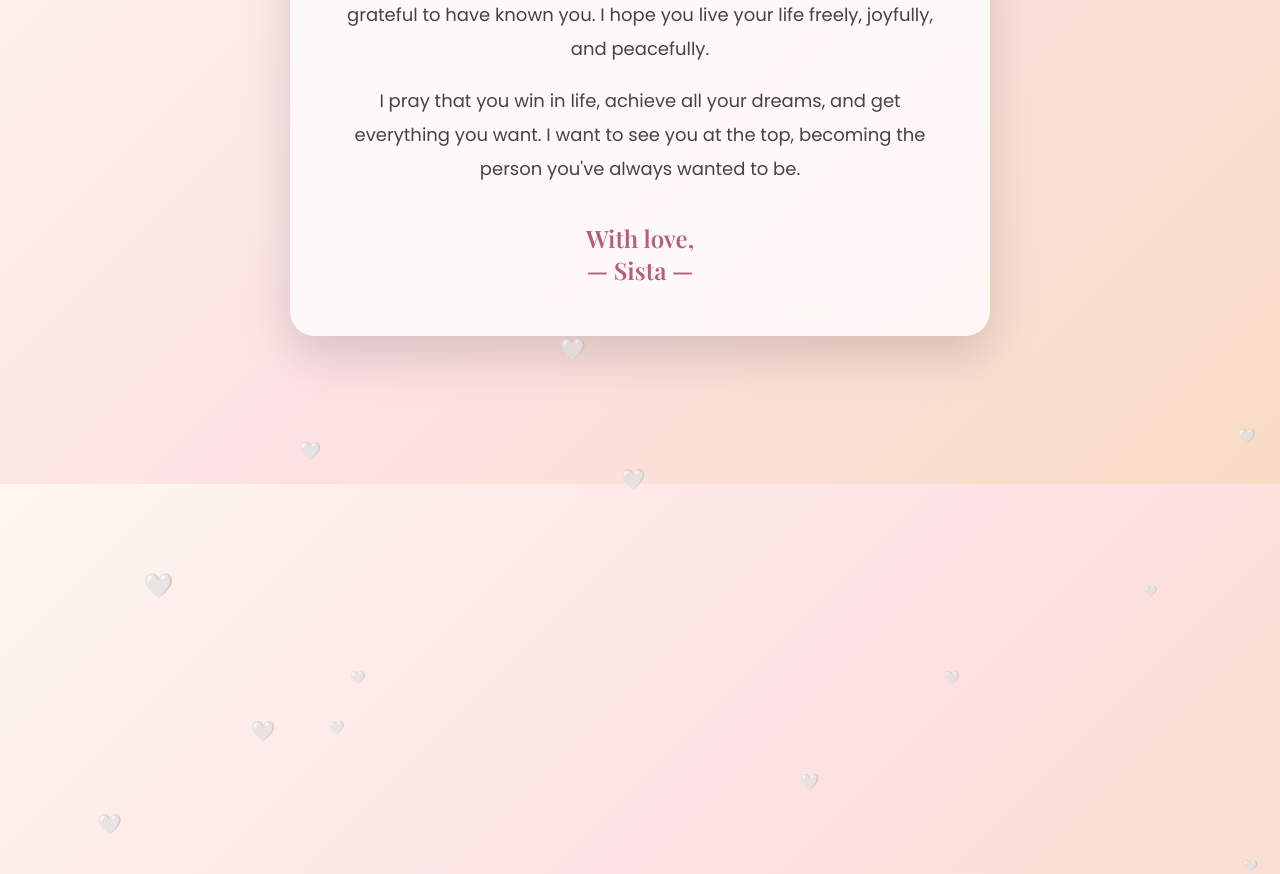
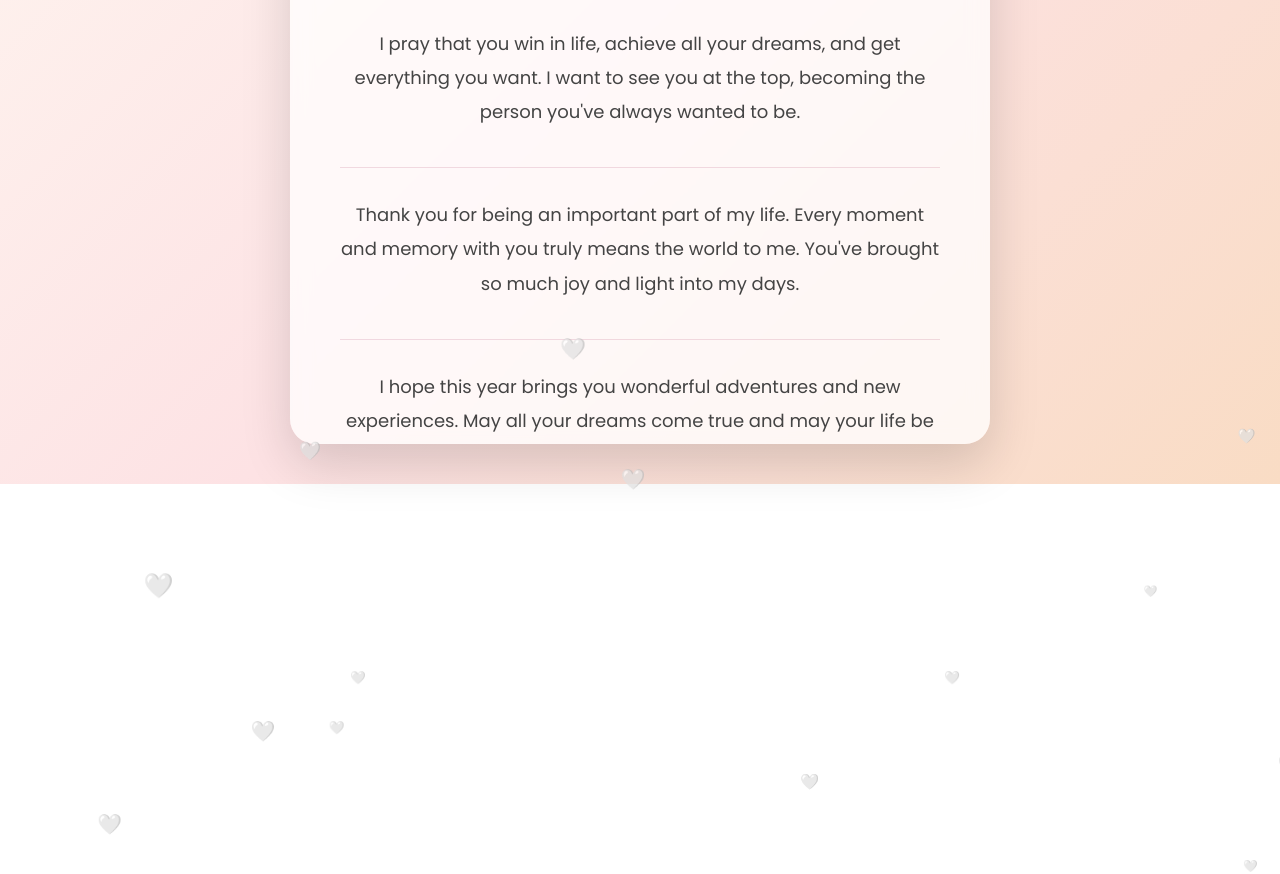
Before and after one commit to prasistamaolana2000-oss/outhman-birthday-xoxo-, a plain HTML site: page index.html in a window 1280 px wide. Shown: the part 316-1190 px from the top of the page. After the commit the page ends 800 px from the top, so only its background shows below. Drawn offline with nearby package versions, Linux system fonts and the light colour scheme.

Commit message:
Update birthday greeting with scrollable content in English

```diff
--- a/index.html
+++ b/index.html
@@ -24,16 +24,38 @@
     overflow:hidden;
 }
 
-.card{
+.container{
     width:90%;
     max-width:700px;
+    height:90vh;
+    max-height:800px;
     background:rgba(255,255,255,.75);
     backdrop-filter:blur(10px);
     border-radius:25px;
     padding:50px;
     text-align:center;
     box-shadow:0 20px 50px rgba(0,0,0,.15);
+    overflow-y:scroll;
+    overflow-x:hidden;
     animation:fade 1.5s ease;
+}
+
+.container::-webkit-scrollbar{
+    width:8px;
+}
+
+.container::-webkit-scrollbar-track{
+    background:rgba(0,0,0,.1);
+    border-radius:10px;
+}
+
+.container::-webkit-scrollbar-thumb{
+    background:#b85c7d;
+    border-radius:10px;
+}
+
+.container::-webkit-scrollbar-thumb:hover{
+    background:#a04a66;
 }
 
 h1{
@@ -50,18 +72,30 @@
     margin-bottom:18px;
 }
 
+.section{
+    margin-bottom:30px;
+    padding-bottom:20px;
+    border-bottom:1px solid rgba(184, 92, 125, 0.2);
+}
+
+.section:last-child{
+    border-bottom:none;
+}
+
 .signature{
     margin-top:35px;
+    padding-top:30px;
     font-family:'Playfair Display',serif;
     font-size:24px;
     color:#b85c7d;
 }
 
 .heart{
-    position:absolute;
+    position:fixed;
     color:#ff7b9c;
     animation:float linear infinite;
     opacity:.7;
+    pointer-events:none;
 }
 
 @keyframes float{
@@ -88,23 +122,78 @@
 
 <body>
 
-<div class="card">
+<div class="container">
     <h1>Happy Birthday, Outhman 🤍</h1>
 
+    <div class="section">
         <p>
             Hi Outhman, this is your day and I want to say some things.
             I'm grateful to have known you.
             I hope you live your life freely, joyfully, and peacefully.
         </p>
+    </div>
 
+    <div class="section">
         <p>
             I pray that you win in life, achieve all your dreams, and get everything you want.
             I want to see you at the top, becoming the person you've always wanted to be.
         </p>
+    </div>
+
+    <div class="section">
+        <p>
+            Thank you for being an important part of my life. Every moment and memory with you truly means the world to me.
+            You've brought so much joy and light into my days.
+        </p>
+    </div>
+
+    <div class="section">
+        <p>
+            I hope this year brings you wonderful adventures and new experiences.
+            May all your dreams come true and may your life be filled with laughter, love, and endless joy.
+        </p>
+    </div>
+
+    <div class="section">
+        <p>
+            You've taught me so many valuable lessons. Your courage, honesty, and kind heart always inspire me
+            to become a better version of myself. I admire you more than words can express.
+        </p>
+    </div>
+
+    <div class="section">
+        <p>
+            On this special day, I want you to know how much your presence means to so many people.
+            You are a precious gift to this world, and your impact is truly remarkable.
+        </p>
+    </div>
+
+    <div class="section">
+        <p>
+            Happy Birthday, Outhman! 🎂
+            May this day be filled with smiles, laughter, and beautiful moments you'll cherish forever.
+            You deserve all the happiness in the world.
+        </p>
+    </div>
+
+    <div class="section">
+        <p>
+            I wish you strength for the challenges ahead, wisdom to make the right choices,
+            and the determination to achieve everything you set your heart on.
+            The future is bright for someone as wonderful as you.
+        </p>
+    </div>
+
+    <div class="section">
+        <p>
+            Thank you for making this world a more colorful and beautiful place with your presence.
+            Every day with you is truly a blessing, and I'm honored to know you.
+        </p>
+    </div>
 
     <div class="signature">
-        With love,<br>
-        <b>— Sista —</b>
+        With all my love and best wishes,<br>
+        <b>— Sista —</b> 💗
     </div>
 </div>
 
```
Lines whose indentation alone changed are shown as unchanged.
